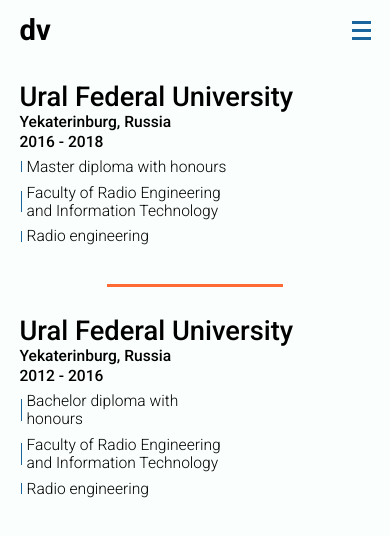
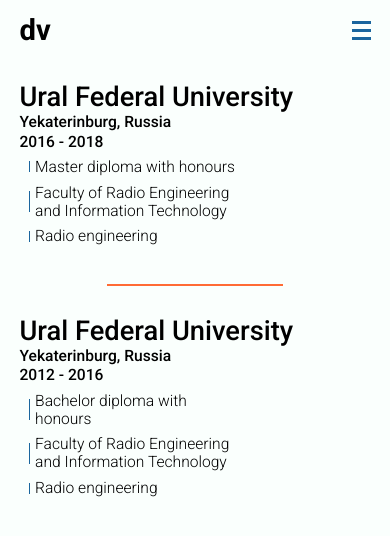
Before and after one commit to VasiliyDementyanov/portfilio-2022, a React app in the folder front-end/: page /education in a window 390 px wide. Shown: the top 536 px of the page. Built offline with nearby package versions, Linux system fonts and the light colour scheme.

Commit message:
before-element-width global var was added to comps

```diff
--- a/front-end/src/components/divider/divider.module.scss
+++ b/front-end/src/components/divider/divider.module.scss
@@ -1,4 +1,5 @@
 @use '../../utils/css-global/Theme-colors';
+@use '../../utils/css-global/Various-vars';
 
 .divider {
     height: 0.25vw;
@@ -8,6 +9,6 @@
 
 @media only screen and (max-width: 850px) {
   .divider {
-    height: 0.6vw;
+    height: Various-vars.$before-element-width;
   }
 }
--- a/front-end/src/components/education/educationCard/educationCard.module.scss
+++ b/front-end/src/components/education/educationCard/educationCard.module.scss
@@ -1,5 +1,6 @@
 @use '../../../utils/css-global/Theme-colors';
 @use '../../../utils/css-global/Paddings';
+@use '../../../utils/css-global/Various-vars';
 
 .container {
     display: flex;
@@ -36,7 +37,7 @@
 .container li {
     margin-top: 1vw;
     margin-bottom: 1vw;
-    margin-left: 2%;
+    margin-left: 1.6vw;
     width: 60%;
 
     font-size: 1.8vw;
@@ -53,7 +54,7 @@
     height: 60%;
 
     top: 20%;
-    left: -1%;
+    left: -0.6vw;
 
     display: inline-block;
     border-right: 0.25vw solid Theme-colors.$accent-two-color;
@@ -83,7 +84,7 @@
     .container li {
         margin-top: 2vw;
         margin-bottom: 2vw;
-        margin-left: 2%;
+        margin-left: 4vw;
 
         font-size: 4vw;
         font-weight: 300;
@@ -100,6 +101,6 @@
         left: -1.5vw;
 
         display: inline-block;
-        border-right: 0.5vw solid Theme-colors.$accent-two-color;
+        border-right: Various-vars.$before-element-width solid Theme-colors.$accent-two-color;
     }
   }
--- a/front-end/src/components/work/workCard/workCard.module.scss
+++ b/front-end/src/components/work/workCard/workCard.module.scss
@@ -1,5 +1,6 @@
 @use '../../../utils/css-global/Theme-colors';
 @use '../../../utils/css-global/Paddings';
+@use '../../../utils/css-global/Various-vars';
 
 .container {
     display: flex;
@@ -140,7 +141,7 @@
         left: -6%;
 
         display: inline-block;
-        border-right: 0.6vw solid Theme-colors.$accent-two-color;
+        border-right: Various-vars.$before-element-width solid Theme-colors.$accent-two-color;
     }
 
     .thesisRight {
```
